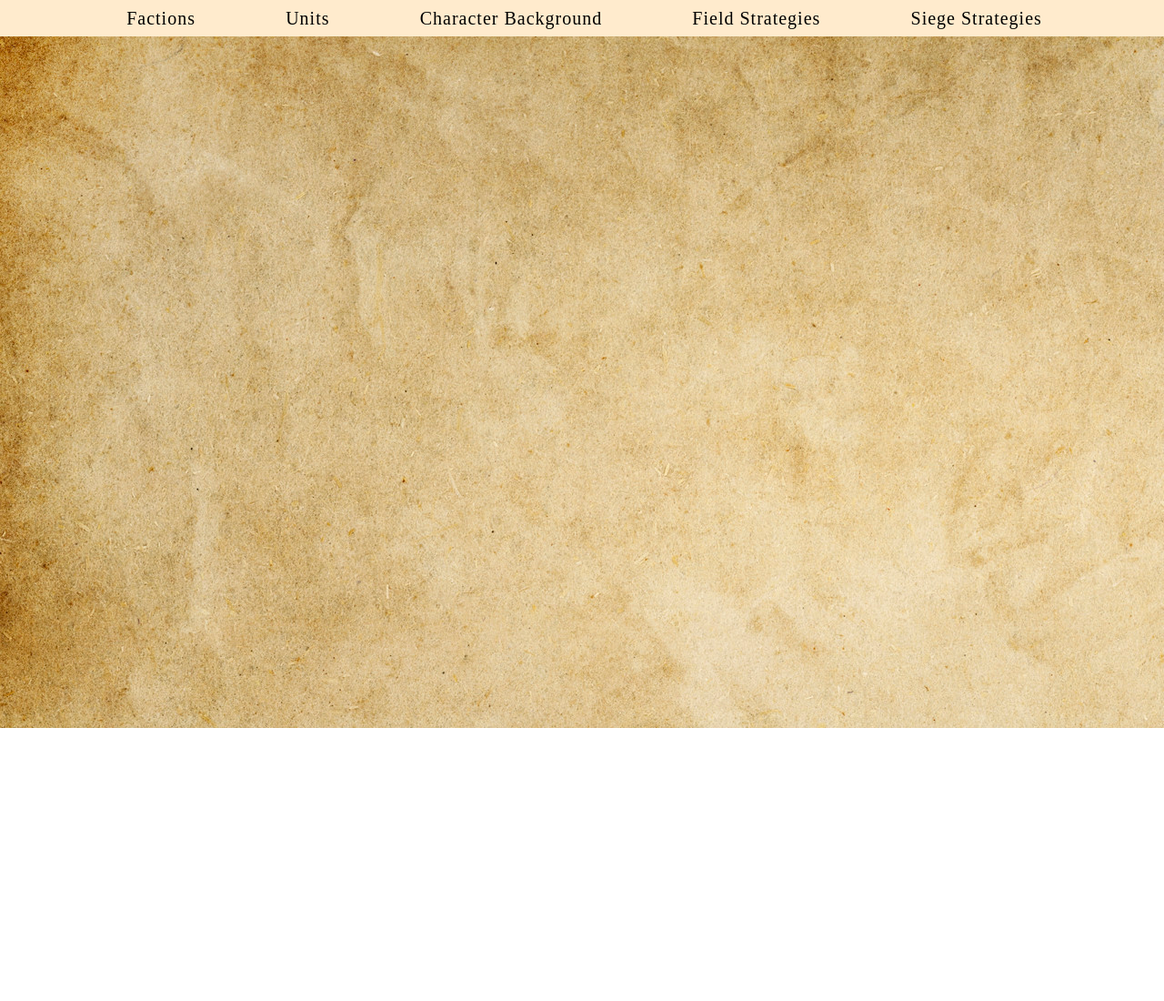
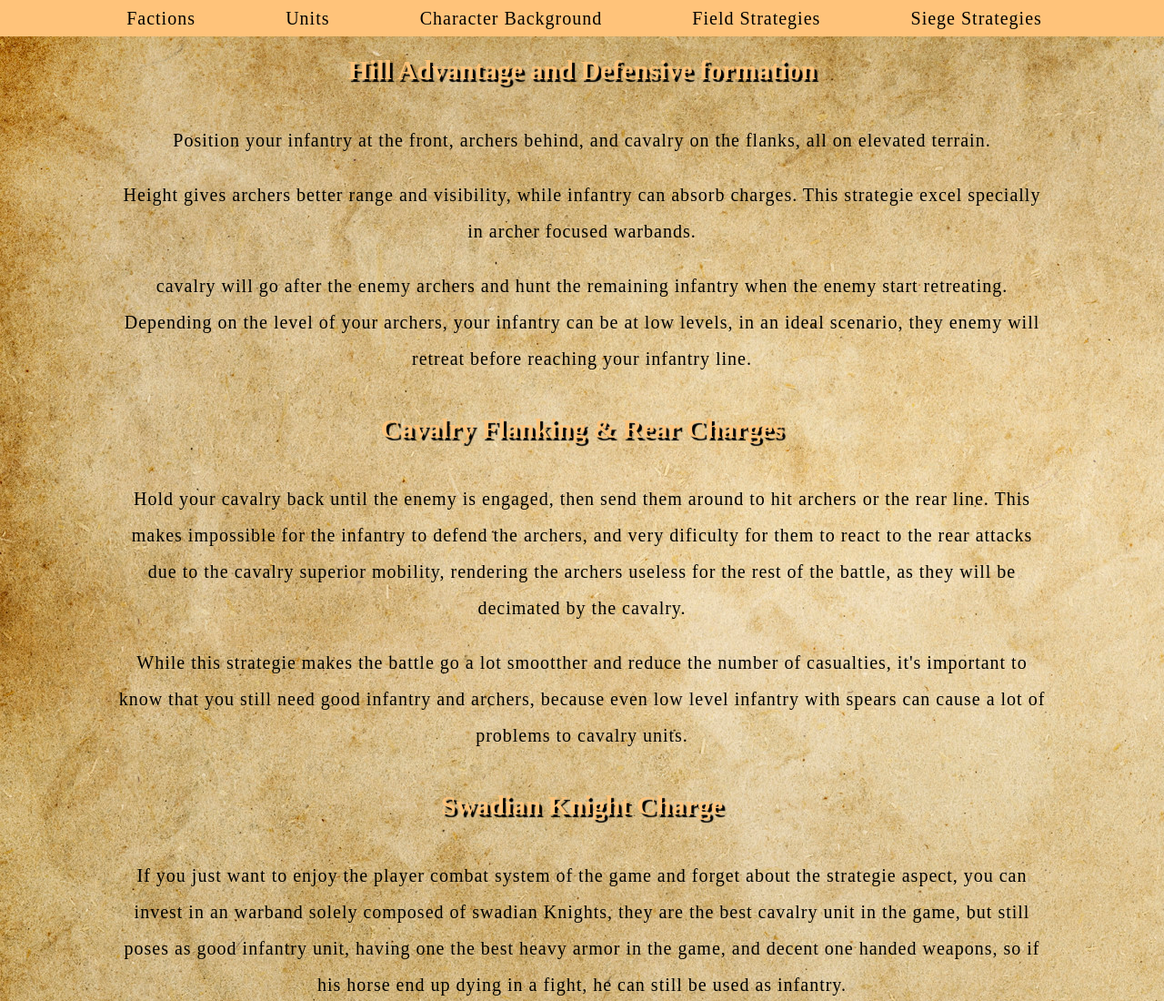
Before and after one commit to LucasCotrim2003/M-B-Guide-Book, a plain HTML site: page Field_Strategies.html in a window 1280 px wide. Shown: the top 1100 px of the page at 91% size. Before the commit the page ends 800 px from the top, so only its background shows below. Drawn offline with Linux system fonts and the light colour scheme; a web font is replaced by a local one.

Commit message:
Field Strategie Page

```diff
--- a/Field_Strategies.html
+++ b/Field_Strategies.html
@@ -46,6 +46,58 @@
             </ul>
         </nav>
     </header>
+    <main>
+        <div class="strategies">
+            <div id="field-strategie-1">
+                <h2>
+                    Hill Advantage and Defensive formation
+                </h2>
+                <p>
+                    Position your infantry at the front, archers behind, and cavalry on the flanks, all on elevated terrain.
+                </p>
+                <p>
+                    Height gives archers better range and visibility, while infantry can absorb charges. This strategie excel specially in archer focused warbands.
+                </p>
+                <p>
+                    cavalry will go after the enemy archers and hunt the remaining infantry when the enemy start retreating. Depending on the level of your archers, your infantry can be at low levels, in an ideal scenario, they enemy will retreat before reaching your infantry line.
+                </p>
+            </div>
+            <div id="field-strategie-2">
+                <h2>
+                    Cavalry Flanking & Rear Charges
+                </h2>
+                <p>
+                    Hold your cavalry back until the enemy is engaged, then send them around to hit archers or the rear line. This makes impossible for the infantry to defend the archers, and very dificulty for them to react to the rear attacks due to the cavalry superior mobility, rendering the archers useless for the rest of the battle, as they will be decimated by the cavalry.
+                </p>
+                <p>
+                    While this strategie makes the battle go a lot smootther and reduce the number of casualties, it's important to know that you still need good infantry and archers, because even low level infantry with spears can cause a lot of problems to cavalry units.
+                </p>
+            </div>
+            <div id="field-strategie-3">
+                <h2>
+                    Swadian Knight Charge
+                </h2>
+                <p>
+                    If you just want to enjoy the player combat system of the game and forget about the strategie aspect, you can invest in an warband solely composed of swadian Knights, they are the best cavalry unit in the game, but still poses as good infantry unit, having one the best heavy armor in the game, and decent one handed weapons, so if his horse end up dying in a fight, he can still be used as infantry.
+                </p>
+                <p>
+                    Keep in mind that while this unit can be an "all-rounder", he will suffer a lot against high level infantry, such as nord huscarl and rhodoks sargeants, and because they are one of the most expensive unit in the game, invest in enterprizes around calradia so you can maintain your army even in times of peace.
+                </p>
+            </div>
+            <div class="field-strategie-conlusion">
+                <h2>
+                    Use everything you have at your disposal!
+                </h2>
+                <p>
+                    In the end, managing your troops with the f1-f6 keys, keeping your troops at a high level, and adapting as the battles progresses is the key factor to win with zero casualties or lose miserably, you will end up using all strategies as you play the game, every battle is different, be it the terrain or the enemys.
+                </p>
+                <p>
+                    You need to use what you have at hand, sometimes you can't find good gear at the start, sometimes you make mistakes that make you start over, keep in mind that adaptability is key and every battle is winnable with enought pacience, strategie and luck.
+                </p>
 
+            </div>
+
+        </div>
+    </main>
 </body>
 </html>
--- a/styles/style.css
+++ b/styles/style.css
@@ -14,6 +14,15 @@ h1 {
   margin:0;
   padding: 20px 0;
   color: rgb(255, 160, 44);
+  text-shadow: 3px 3px 1px black;
+}
+
+h2 {
+  font-size: 30px;
+  text-align: center;
+  margin:0;
+  padding: 20px 0;
+  color: rgb(255, 195, 122);
   text-shadow: 3px 3px 1px black;
 }
 
@@ -40,7 +49,7 @@ img {
 nav{
   width: 100%;
   margin: auto;
-  background-color: blanchedalmond;
+  background-color:rgb(255, 195, 122);
 }
 
 nav ul {
```
